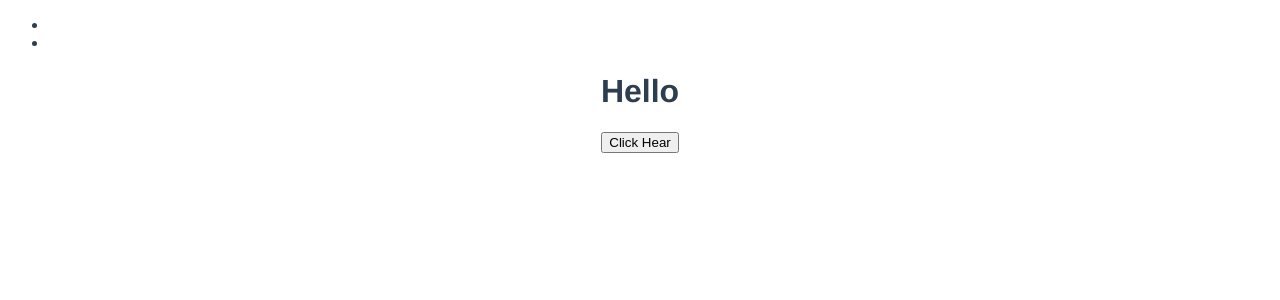
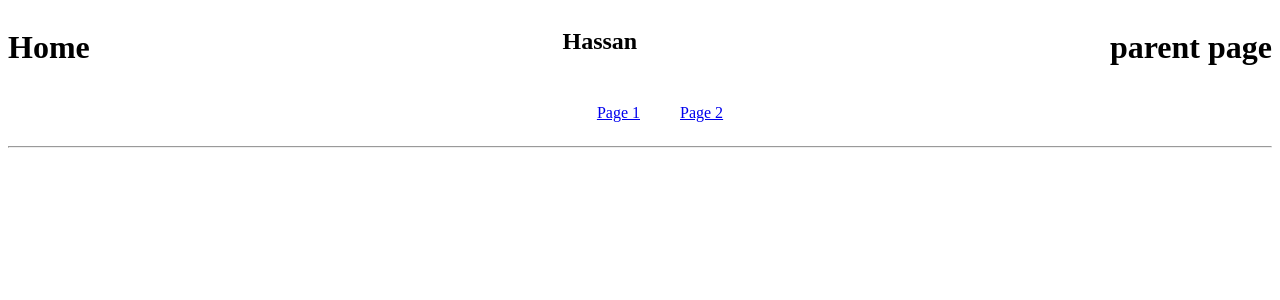
Before and after one commit to Hassan-Abd-El-Aziz/Vue-CLI-Revision, a Vue app: page /#/ in a window 1280 px wide. Shown: the top 300 px of the page. Built offline with nearby package versions, Linux system fonts and the light colour scheme.

Commit message:
page not found and nested route

```diff
--- a/src/App.vue
+++ b/src/App.vue
@@ -1,60 +1,3 @@
 <template>
-  <ul>
-    <li v-for="link in myRoter" :key="link.name">
-      <router-link
-        v-if="(link.name = !'prfile')"
-        :to="{
-          name: link.name,
-          query: { age: 50 },
-        }"
-        >{{ link.meta.title }}</router-link
-      >
-    </li>
-  </ul>
   <router-view />
 </template>
-<script>
-export default {
-  data() {
-    return {
-      myRoter: [],
-    };
-  },
-  methods: {
-    back() {
-      this.$router.go(-1);
-    },
-    next() {
-      this.$router.go(1);
-    },
-    replace() {
-      this.$router.replace({ name: "home" });
-    },
-  },
-  mounted() {
-    this.myRoter = this.$router.options.routes;
-  },
-};
-</script>
-<style lang="scss">
-#app {
-  font-family: Avenir, Helvetica, Arial, sans-serif;
-  -webkit-font-smoothing: antialiased;
-  -moz-osx-font-smoothing: grayscale;
-  text-align: center;
-  color: #2c3e50;
-}
-
-nav {
-  padding: 30px;
-
-  a {
-    font-weight: bold;
-    color: #2c3e50;
-
-    &.router-link-exact-active {
-      color: #42b983;
-    }
-  }
-}
-</style>
--- a/src/router/index.js
+++ b/src/router/index.js
@@ -1,6 +1,8 @@
 import { createRouter, createWebHistory } from "vue-router";
 import Home from "../views/Home.vue";
 import prfile from "../views/Profile.vue";
+import page2 from "../views/Page 2.vue";
+import Notfound from "../views/NotFound.vue";
 const routes = [
   {
     path: "/",
@@ -10,14 +12,34 @@ const routes = [
       title: "Home",
       description: "this is St",
     },
+    children: [
+      {
+        path: "/prfile",
+        name: "prfile",
+        component: prfile,
+        meta: {
+          title: "Prfile",
+          description: "this is prfile",
+        },
+      },
+      {
+        path: "/page2",
+        name: "two",
+        component: page2,
+        meta: {
+          title: "page2",
+          description: "this is prfile",
+        },
+      },
+    ],
   },
   {
-    path: "/prfile:/id/desc/title",
-    name: "prfile",
-    component: prfile,
+    path: "/:pathMatch(.*)*",
+    name: "notfound",
+    component: Notfound,
     meta: {
-      title: "Prfile",
-      description: "this is prfile",
+      title: "Notfound",
+      description: "this is Notfound page",
     },
   },
 ];
--- a/src/views/Home.vue
+++ b/src/views/Home.vue
@@ -1,42 +1,29 @@
 <!-- eslint-disable vue/multi-word-component-names -->
 <template>
-  <h1>Hello</h1>
-  <button @click="getData">Click Hear</button>
-  <ul>
-    <li v-for="pro in products" :key="pro.id">
-      {{ pro.title }}
-      {{ pro.id }}
-      {{ pro.description }}
-      <button @click="toData('prfile', pro.id, pro.description, pro.title)">
-        toprof
-      </button>
-      <hr />
-    </li>
-  </ul>
+  <div style="display: flex; justify-content: space-between">
+    <h1>Home</h1>
+    <h2>Hassan</h2>
+    <h1>parent page</h1>
+  </div>
+
+  <div style="display: flex; justify-content: center; gap: 15">
+    <ul
+      style="display: flex; justify-content: center; gap: 20; list-style: none"
+    >
+      <li>
+        <router-link :to="{ name: 'prfile' }">Page 1</router-link>
+      </li>
+    </ul>
+    <ul
+      style="display: flex; justify-content: center; gap: 20; list-style: none"
+    >
+      <li>
+        <router-link :to="{ name: 'two' }">Page 2</router-link>
+      </li>
+    </ul>
+  </div>
+  <hr />
+  <div>
+    <router-view />
+  </div>
 </template>
-<script>
-export default {
-  data() {
-    return {
-      products: [],
-    };
-  },
-  methods: {
-    async getData() {
-      await fetch("https://dummyjson.com/products")
-        .then((res) => res.json())
-        .then((data) => {
-          this.products = data.products;
-          console.log(this.products);
-        });
-    },
-    toData(view, id, description, title) {
-      this.$router.push({
-        name: view,
-        params: { Id: id, description: description },
-        query: { title: title },
-      });
-    },
-  },
-};
-</script>
--- /dev/null
+++ b/src/views/NotFound.vue
@@ -0,0 +1,9 @@
+<template>
+  <div style="display: flex; justify-content: center">
+    <h1>Pgae Not Found</h1>
+    <img
+      src="https://img.icons8.com/?size=100&id=79017&format=png&color=000000"
+      alt=""
+    />
+  </div>
+</template>
--- /dev/null
+++ b/src/views/Page 2.vue
@@ -0,0 +1,8 @@
+<!-- eslint-disable vue/multi-word-component-names -->
+<template>
+  <h1>page 2</h1>
+  <img
+    src="https://img.icons8.com/?size=100&id=77879&format=png&color=000000"
+    alt=""
+  />
+</template>
--- a/src/views/Profile.vue
+++ b/src/views/Profile.vue
@@ -1,6 +1,11 @@
 <!-- eslint-disable vue/multi-word-component-names -->
 <template>
-  <h1>Profile Page</h1>
-  <h1>title {{ $route.params.Id }}</h1>
-  <h1>title {{ $route.params.description }}</h1>
+  <div style="display: flex; justify-content: center">
+    <h1>page 1</h1>
+
+    <img
+      src="https://img.icons8.com/?size=100&id=114224&format=png&color=000000"
+      alt=""
+    />
+  </div>
 </template>
```
